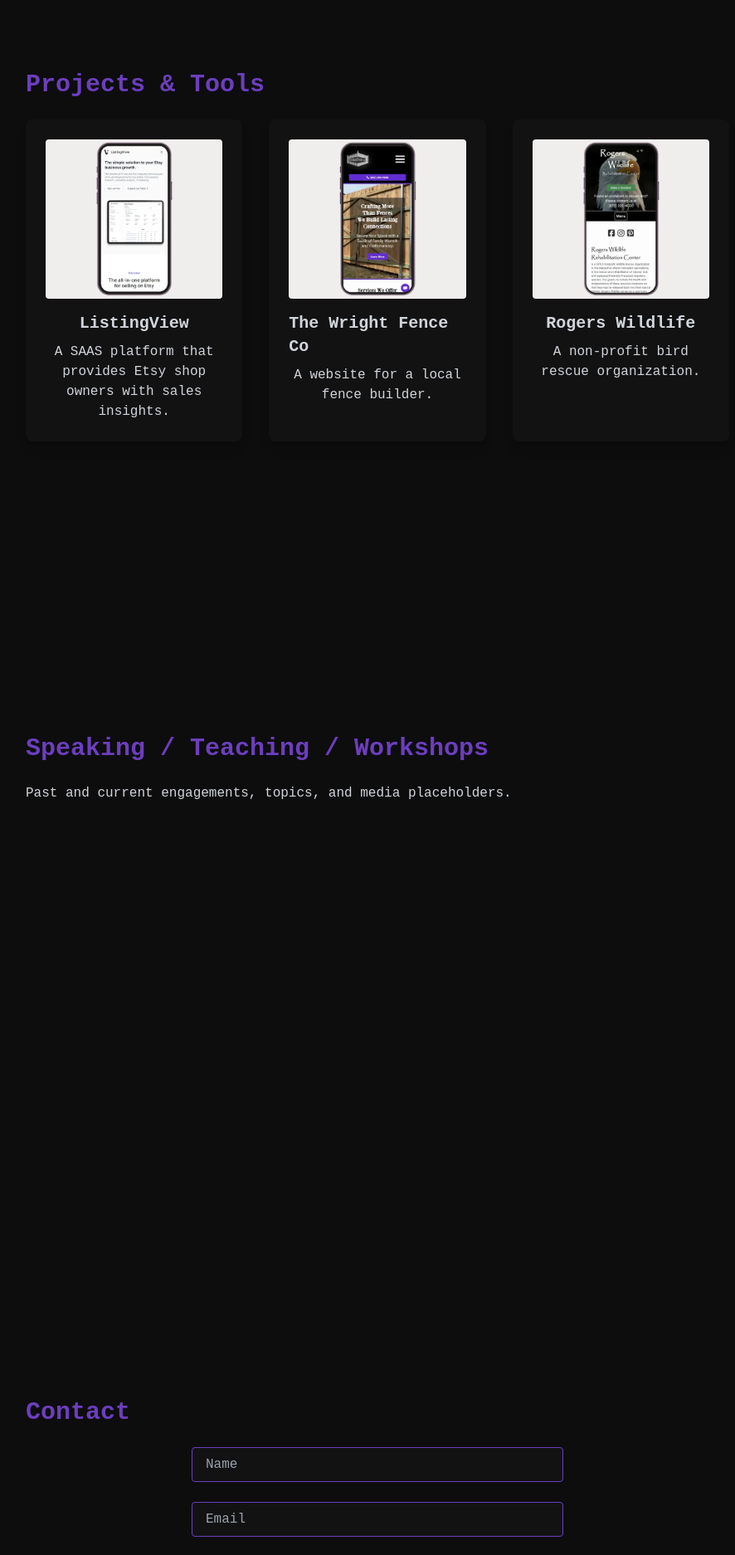
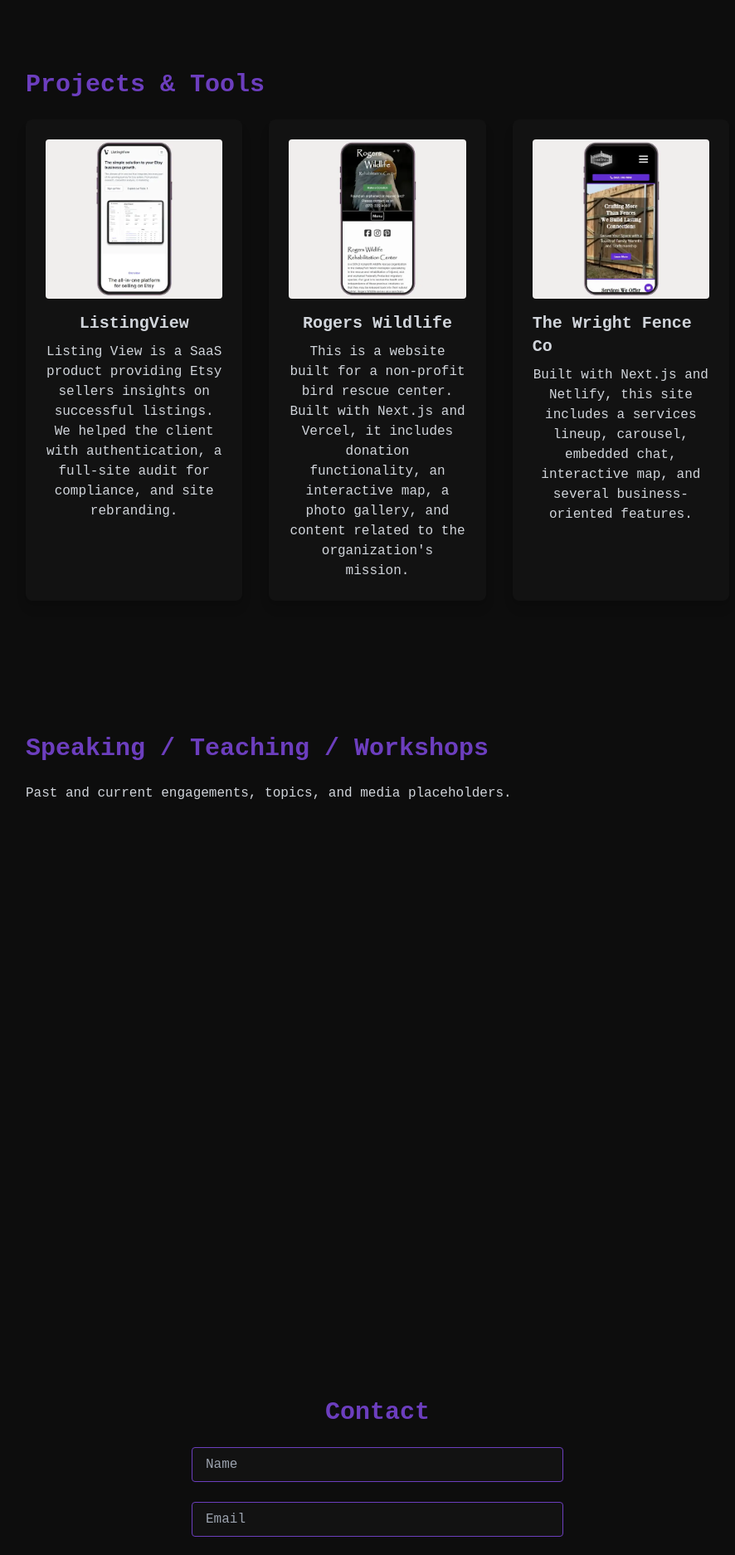
Before and after one commit to myDeveloperJourney/mydeveloperjourney_website, a Next.js app: page / in a window 1280 px wide. Shown: the part 3477-5351 px from the top of the page at 83% size, without its empty margins (185-1071 px from the left). Built offline with nearby package versions, Linux system fonts and the light colour scheme.

Commit message:
wip: adds project descriptions and adjusts heading alignment

```diff
--- a/app/page.tsx
+++ b/app/page.tsx
@@ -92,7 +92,16 @@
               className="w-full h-48 rounded mb-4 object-cover"
             />
             <h3 className="text-xl font-semibold mb-2">ListingView</h3>
-            <p className="text-center">A SAAS platform that provides Etsy shop owners with sales insights.</p>
+            <p className="text-center">Listing View is a SaaS product providing Etsy sellers insights on successful listings. We helped the client with authentication, a full-site audit for compliance, and site rebranding.</p>
+          </div>
+          <div className="bg-darkbgAlt p-6 rounded-lg shadow-lg flex flex-col items-center">
+            <img
+              src="/rogers-wildlife.webp"
+              alt="Rogers Wildlife Screenshot"
+              className="w-full h-48 rounded mb-4 object-cover"
+            />
+            <h3 className="text-xl font-semibold mb-2">Rogers Wildlife</h3>
+            <p className="text-center">This is a website built for a non-profit bird rescue center. Built with Next.js and Vercel, it includes donation functionality, an interactive map, a photo gallery, and content related to the organization's mission.</p>
           </div>
           <div className="bg-darkbgAlt p-6 rounded-lg shadow-lg flex flex-col items-center">
             <img
@@ -101,16 +110,7 @@
               className="w-full h-48 rounded mb-4 object-cover"
             />
             <h3 className="text-xl font-semibold mb-2">The Wright Fence Co</h3>
-            <p className="text-center">A website for a local fence builder.</p>
-          </div>
-          <div className="bg-darkbgAlt p-6 rounded-lg shadow-lg flex flex-col items-center">
-            <img
-              src="/rogers-wildlife.webp"
-              alt="Rogers Wildlife Screenshot"
-              className="w-full h-48 rounded mb-4 object-cover"
-            />
-            <h3 className="text-xl font-semibold mb-2">Rogers Wildlife</h3>
-            <p className="text-center">A non-profit bird rescue organization.</p>
+            <p className="text-center">Built with Next.js and Netlify, this site includes a services lineup, carousel, embedded chat, interactive map, and several business-oriented features.</p>
           </div>
         </div>
         </section>
@@ -119,7 +119,7 @@
           <p>Past and current engagements, topics, and media placeholders.</p>
         </section>
         <section id="contact" className="min-h-screen px-6 py-20 max-w-4xl mx-auto text-gray-300 fade-in">
-          <h2 className="text-3xl font-bold text-purpleAccent mb-6">Contact</h2>
+          <h2 className="text-3xl font-bold text-purpleAccent mb-6 text-center">Contact</h2>
           <form
             action="https://formspree.io/f/your-form-id"
             method="POST"
```
